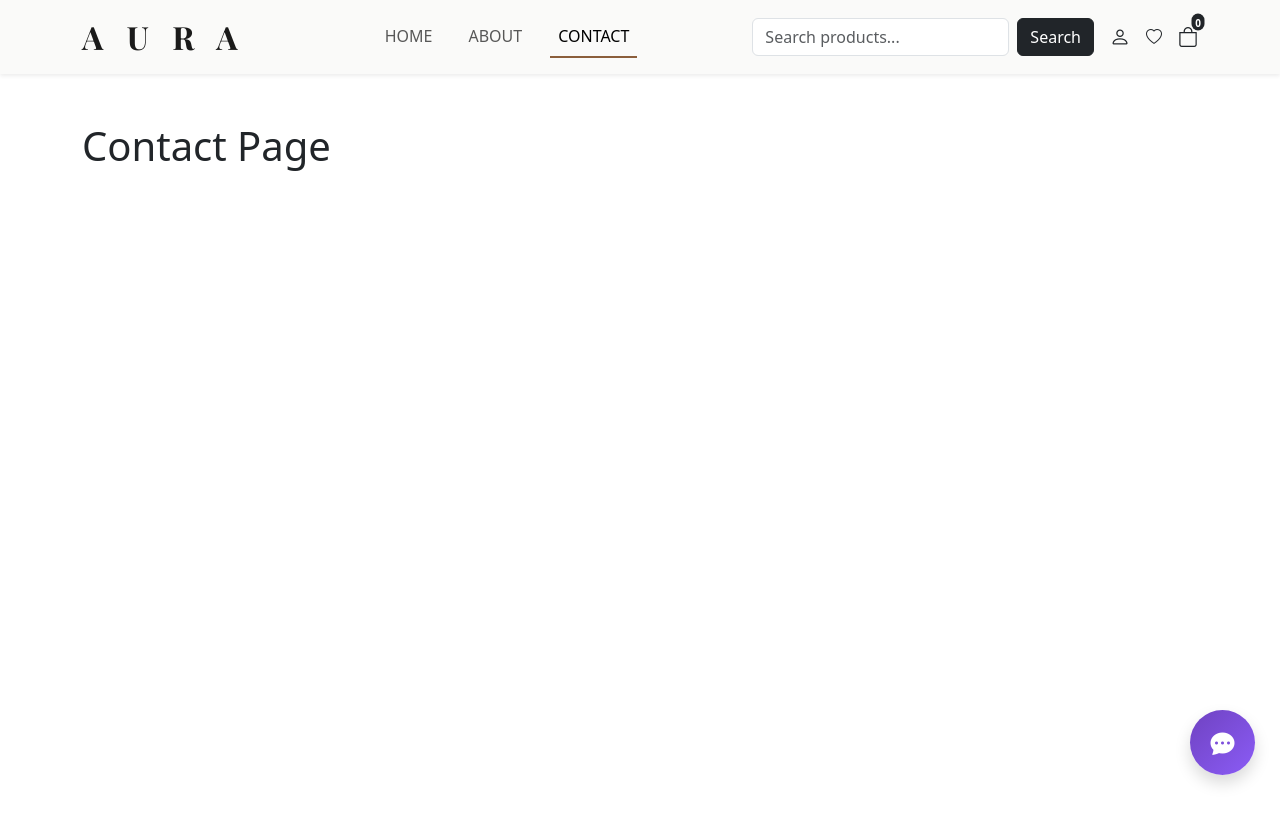
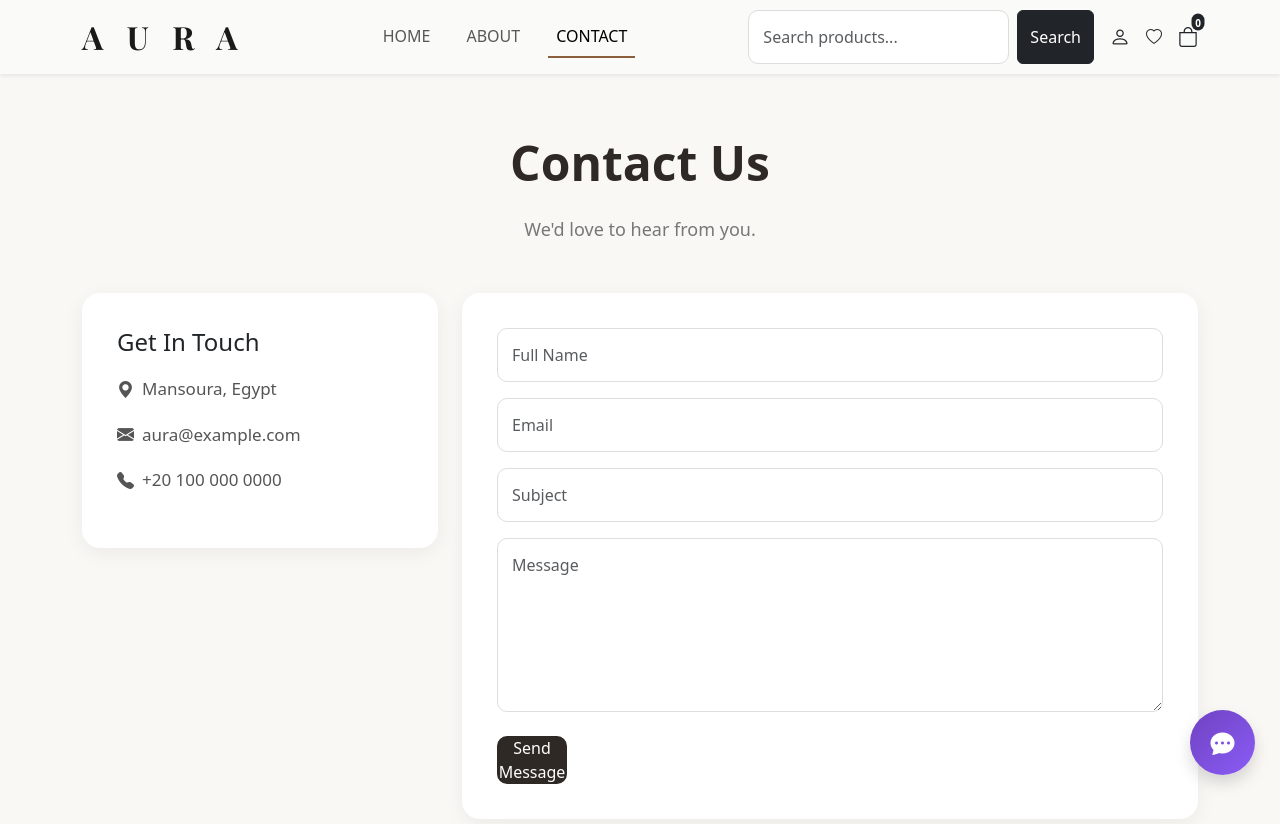
Before and after one commit to Beshoy-05/e-commerce, a React (Vite) app: page /contact in a window 1280 px wide. Shown: the top 824 px of the page. Before the commit the page ends 800 px from the top, so only its background shows below. Built offline with nearby package versions, Linux system fonts and the light colour scheme; a web font is replaced by a local one.

Commit message:
contact page

```diff
--- /dev/null
+++ b/src/pages/Contact/Contact.css
@@ -0,0 +1,58 @@
+.contact-page{
+    background:#faf8f5;
+    min-height:100vh;
+    padding:60px 0;
+}
+
+.contact-header{
+    text-align:center;
+    margin-bottom:50px;
+}
+
+.contact-header h1{
+    font-size:48px;
+    font-weight:700;
+    color:#2f2925;
+}
+
+.contact-header p{
+    color:#777;
+    font-size:18px;
+}
+
+.contact-card{
+    background:#fff;
+    border-radius:18px;
+    padding:35px;
+    box-shadow:0 5px 20px rgba(0,0,0,.06);
+}
+
+.contact-item{
+    margin:20px 0;
+    font-size:17px;
+    color:#555;
+}
+
+.form-control{
+    border-radius:10px;
+    padding:14px;
+    border:1px solid #ddd;
+    box-shadow:none !important;
+}
+
+.form-control:focus{
+    border-color:#3d3027;
+}
+
+.send-btn{
+    background:#2f2925;
+    color:white;
+    border:none;
+    padding:14px 35px;
+    border-radius:10px;
+    transition:.3s;
+}
+
+.send-btn:hover{
+    background:#574539;
+}
--- a/src/pages/Contact/Contact.jsx
+++ b/src/pages/Contact/Contact.jsx
@@ -1,9 +1,106 @@
-
+import { useState } from "react";
+import "./Contact.css";
 
 const Contact = () => {
+  const [form, setForm] = useState({
+    name: "",
+    email: "",
+    subject: "",
+    message: "",
+  });
+
+  const handleChange = (e) => {
+    setForm({ ...form, [e.target.name]: e.target.value });
+  };
+
+  const handleSubmit = (e) => {
+    e.preventDefault();
+    alert("Message sent successfully!");
+
+    setForm({
+      name: "",
+      email: "",
+      subject: "",
+      message: "",
+    });
+  };
+
   return (
-    <div className="container mt-5">
-      <h1>Contact Page</h1>
+    <div className="contact-page">
+      <div className="contact-header">
+        <h1>Contact Us</h1>
+        <p>We'd love to hear from you.</p>
+      </div>
+
+      <div className="container">
+        <div className="row g-4">
+          <div className="col-lg-4">
+            <div className="contact-card">
+              <h4>Get In Touch</h4>
+
+              <div className="contact-item">
+                <i className="bi bi-geo-alt-fill me-2"></i>
+                Mansoura, Egypt
+              </div>
+
+              <div className="contact-item">
+                <i className="bi bi-envelope-fill me-2"></i>
+                aura@example.com
+              </div>
+
+              <div className="contact-item">
+                <i className="bi bi-telephone-fill me-2"></i>
+                +20 100 000 0000
+              </div>
+            </div>
+          </div>
+
+          <div className="col-lg-8">
+            <div className="contact-card">
+              <form onSubmit={handleSubmit}>
+                <input
+                  className="form-control"
+                  placeholder="Full Name"
+                  name="name"
+                  value={form.name}
+                  onChange={handleChange}
+                  required
+                />
+
+                <input
+                  className="form-control mt-3"
+                  placeholder="Email"
+                  name="email"
+                  type="email"
+                  value={form.email}
+                  onChange={handleChange}
+                  required
+                />
+
+                <input
+                  className="form-control mt-3"
+                  placeholder="Subject"
+                  name="subject"
+                  value={form.subject}
+                  onChange={handleChange}
+                />
+
+                <textarea
+                  className="form-control mt-3"
+                  rows="6"
+                  placeholder="Message"
+                  name="message"
+                  value={form.message}
+                  onChange={handleChange}
+                  required
+                ></textarea>
+
+                <button className="send-btn mt-4">Send Message</button>
+              </form>
+            </div>
+          </div>
+        </div>
+      </div>
     </div>
   );
 };
```
